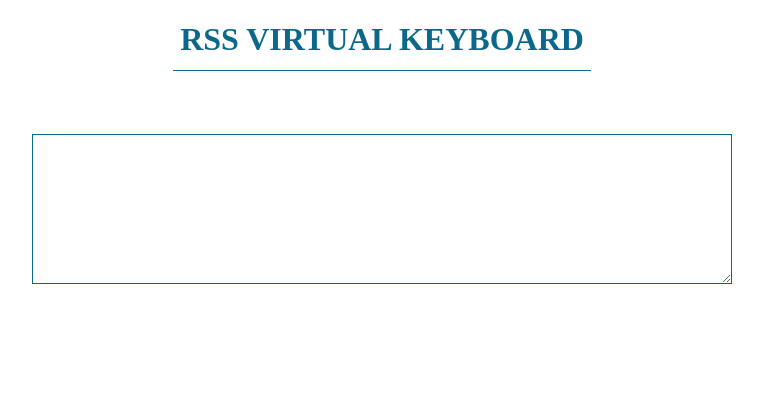
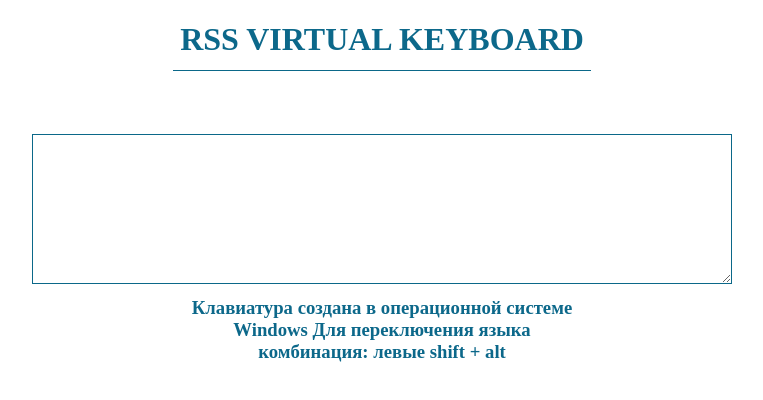
Before and after one commit to KristinaT2347/rss-virtual-keyboard, a website: page index.html in a window 1280 px wide. Shown: the whole page, without its empty margins (258-1021 px from the left). Drawn offline with Linux system fonts and the light colour scheme.

Commit message:
feat: add information text

```diff
--- a/index.js
+++ b/index.js
@@ -339,3 +339,8 @@
 const textArea = document.createElement('textarea');
 document.body.append(textArea);
 textArea.addEventListener('focus', () => keyboard.open(textArea));
+
+const text = document.createElement('h3');
+text.textContent =
+  'Клавиатура создана в операционной системе Windows Для переключения языка комбинация: левыe shift + alt';
+document.body.append(text);
--- a/style.css
+++ b/style.css
@@ -63,7 +63,8 @@
   -webkit-tap-highlight-color: transparent;
 }
 
-.keyboard-container__key:active, .keyboard-container__key--active {
+.keyboard-container__key:active,
+.keyboard-container__key--active {
   background: rgba(255, 255, 255, 0.12);
 }
 
@@ -90,3 +91,11 @@
 .keyboard-container__key--active::after {
   background: #09ccf3;
 }
+
+h3 {
+  padding-top: 1%;
+  text-align: center;
+  color: #026285f5;
+  max-width: 31%;
+  margin: 0 auto;
+}
```
